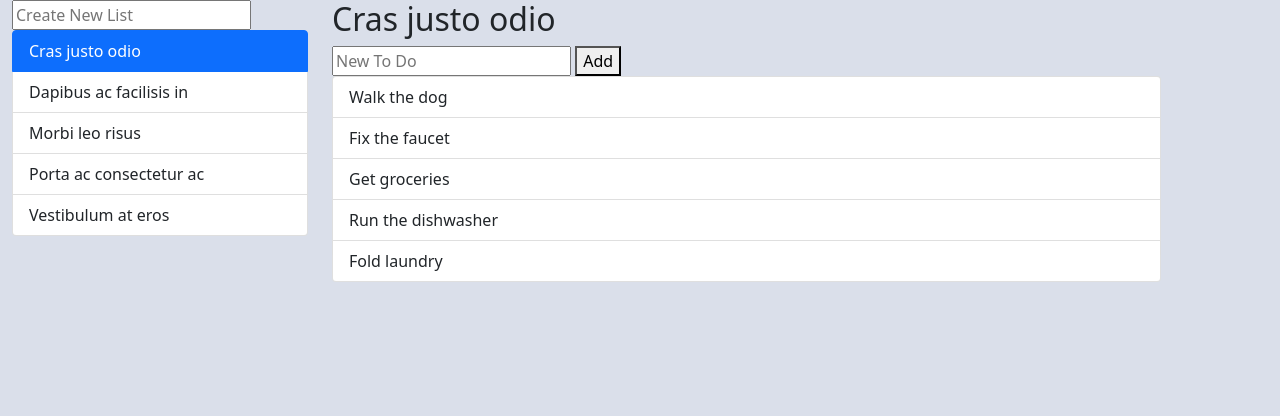
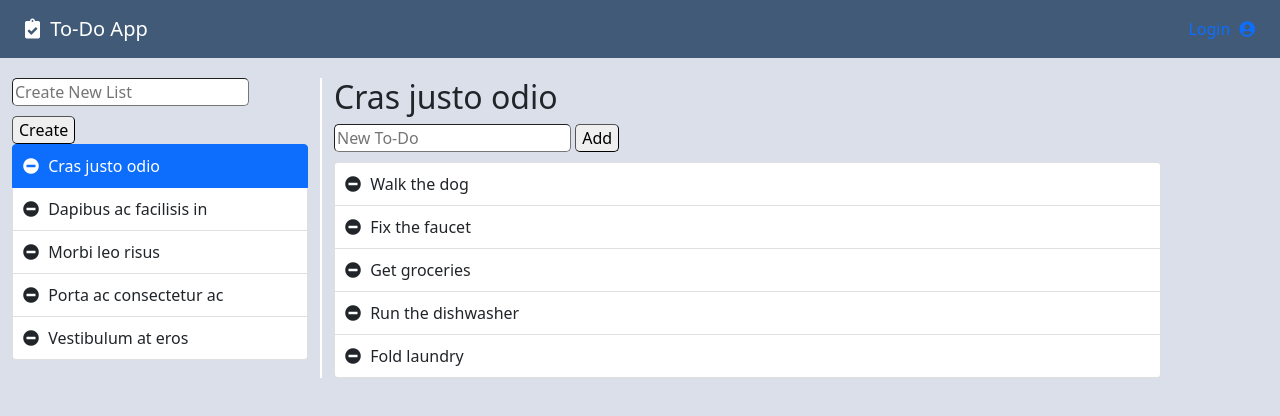
Before and after one commit to sginos2/To-Do-App, a plain HTML site: page index.html in a window 1280 px wide. Drawn offline with nearby package versions, Linux system fonts and the light colour scheme; a script that the page names is missing.

Commit message:
styled some html elements, added fontawesome icons

```diff
--- a/app.js
+++ /dev/null
@@ -1 +0,0 @@
-alert("Connected");
--- a/index.html
+++ b/index.html
@@ -3,6 +3,7 @@
   <head>
     <meta charset="UTF-8">
     <meta name="viewport" content="width=device-width, initial-scale=1">
+    <link rel="stylesheet" href="https://cdnjs.cloudflare.com/ajax/libs/font-awesome/5.15.2/css/all.min.css">
     <link href="https://cdn.jsdelivr.net/npm/bootstrap@5.0.0-beta2/dist/css/bootstrap.min.css" rel="stylesheet" integrity="sha384-BmbxuPwQa2lc/FVzBcNJ7UAyJxM6wuqIj61tLrc4wSX0szH/Ev+nYRRuWlolflfl" crossorigin="anonymous">
     <link rel="stylesheet" href="https://cdnjs.cloudflare.com/ajax/libs/animate.css/4.1.1/animate.min.css"/>
     <link rel="stylesheet" href="./styles.css">
@@ -10,31 +11,38 @@
   </head>
   <body>
     <div class="outer">
+      <nav class="navbar">
+        <span class="navbar-brand mb-0 h1"><i class="fas fa-clipboard-check"></i> To-Do App</span>
+          <div class="navbar-nav">
+            <a class="nav-item nav-link active" href="#">Login <i class="fas fa-user-circle"></i></a>
+          </div>
+      </nav>
         <div class="container-fluid">
           <div class="row">
             <div class="col-3">
                 <!-- list of todo lists go here -->
                 <input id="newList" type="text" placeholder="Create New List">
+                <button id="addList">Create</button>
                 <div class="list-group">
-                    <a href="#" class="list-group-item list-group-item-action active">Cras justo odio</a>
-                    <a href="#" class="list-group-item list-group-item-action">Dapibus ac facilisis in</a>
-                    <a href="#" class="list-group-item list-group-item-action">Morbi leo risus</a>
-                    <a href="#" class="list-group-item list-group-item-action">Porta ac consectetur ac</a>
-                    <a href="#" class="list-group-item list-group-item-action">Vestibulum at eros</a>
+                    <a href="#" class="list-group-item list-group-item-action active"><i class="fas fa-minus-circle"></i> Cras justo odio</a>
+                    <a href="#" class="list-group-item list-group-item-action"><i class="fas fa-minus-circle"></i> Dapibus ac facilisis in</a>
+                    <a href="#" class="list-group-item list-group-item-action"><i class="fas fa-minus-circle"></i> Morbi leo risus</a>
+                    <a href="#" class="list-group-item list-group-item-action"><i class="fas fa-minus-circle"></i> Porta ac consectetur ac</a>
+                    <a href="#" class="list-group-item list-group-item-action"><i class="fas fa-minus-circle"></i> Vestibulum at eros</a>
                   </div>
             </div>
             <div class="col-8">
               <!-- current todo list name goes here -->
               <h2>Cras justo odio</h2>
               <!-- current todo list goes here -->
-              <input id="newItem" type="text" placeholder="New To Do">
+              <input id="newItem" type="text" placeholder="New To-Do">
               <button id="addItem">Add</button>
               <ul class="list-group">
-                <li class="list-group-item">Walk the dog</li>
-                <li class="list-group-item">Fix the faucet</li>
-                <li class="list-group-item">Get groceries</li>
-                <li class="list-group-item">Run the dishwasher</li>
-                <li class="list-group-item">Fold laundry</li>
+                <li class="list-group-item"><i class="fas fa-minus-circle"></i> Walk the dog</li>
+                <li class="list-group-item"><i class="fas fa-minus-circle"></i> Fix the faucet</li>
+                <li class="list-group-item"><i class="fas fa-minus-circle"></i> Get groceries</li>
+                <li class="list-group-item"><i class="fas fa-minus-circle"></i> Run the dishwasher</li>
+                <li class="list-group-item"><i class="fas fa-minus-circle"></i> Fold laundry</li>
               </ul>
             </div>
           </div>
--- a/styles.css
+++ b/styles.css
@@ -1,3 +1,40 @@
 body {
     background-color: #dadfea;
 }
+
+nav {
+    padding: 20px;
+    background-color: #415A77;
+    color: white;
+}
+
+a {
+    color: white;
+}
+
+i {
+    margin: 5px;
+}
+
+.container-fluid {
+    margin-top: 20px;
+}
+
+.list-group-item {
+    padding-left: 5px;
+}
+
+input {
+    margin-bottom: 10px;
+    border-radius: 5px;
+    border-width: 1px;
+}
+
+button {
+    border-radius: 5px;
+    border-width: 1px;
+}
+
+.col-8 {
+    border-left: 2px solid white;
+}
```
